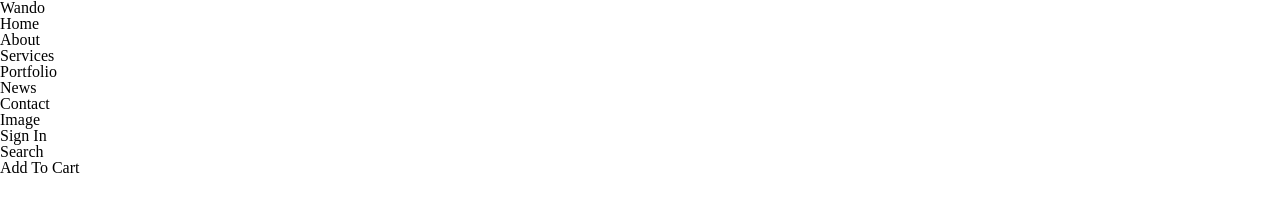
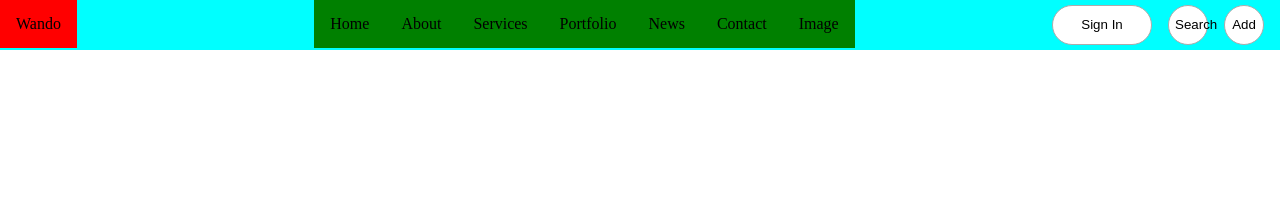
Before and after one commit to shrestharosy/flexbox, a website: page index.html in a window 1280 px wide. Drawn offline with Linux system fonts and the light colour scheme.

Commit message:
[CHORE] : Add styles for button components

```diff
--- /dev/null
+++ b/assets/sass/components/_button.scss
@@ -0,0 +1,14 @@
+.button {
+  background-color: $white;
+  border: 1px solid $gray;
+  &--rectangular {
+    width: 100px;
+    height:40px;
+    border-radius: 20px;
+  }
+
+  &--round {
+    width: 40px;
+    border-radius: 25px;
+  }
+}
--- /dev/null
+++ b/assets/sass/components/_index.scss
@@ -0,0 +1 @@
+@import "./button.scss"
--- /dev/null
+++ b/assets/sass/layouts/_index.scss
@@ -0,0 +1 @@
+@import './navbar.scss'
--- /dev/null
+++ b/assets/sass/layouts/_navbar.scss
@@ -0,0 +1,28 @@
+.navbar {
+  background-color: aqua;
+  height: 50px;
+  display: flex;
+  justify-content: space-between;
+  align-items: baseline;
+  &__menus {
+    display: flex;
+    flex-direction: row;
+    li {
+      background: green;
+      padding: 16px;
+    }
+  }
+  &__options {
+    display: flex;
+    flex-direction: row;
+    button {
+      margin-right: 16px;
+    }
+  }
+}
+
+.logo {
+  background: red;
+  margin-right: 40px;
+  padding: 16px;
+}
--- a/assets/sass/style.scss
+++ b/assets/sass/style.scss
@@ -1,5 +1,9 @@
 @import "reset/reset.scss";
+@import "variables/index.scss";
+@import "components/index.scss";
 @import "base/base.scss";
+@import "layouts/index.scss";
+
 
 // body {
 //   div {
--- /dev/null
+++ b/assets/sass/variables/_colors.scss
@@ -0,0 +1,2 @@
+$gray : rgb(172, 171, 171);
+$white : #ffffff;
--- /dev/null
+++ b/assets/sass/variables/_index.scss
@@ -0,0 +1 @@
+@import "./colors.scss";
--- a/gulpfile.js
+++ b/gulpfile.js
@@ -10,7 +10,7 @@ var paths = {
     src: "assets/sass/*.scss",
     dest: "dest"
   },
-  watchedFiles: ["assets/sass/*.scss", "assets/sass/**/*.scss"]
+  watchedFiles: ["assets/sass/*.scss", "assets/sass/**/*.scss", "index.html"]
 };
 
 function style() {
--- a/index.html
+++ b/index.html
@@ -9,9 +9,9 @@
     <link rel="stylesheet" href="dest/style.css" />
   </head>
   <body>
-    <nav>
-      <ul>
-        <li>Wando</li>
+    <nav class="navbar">
+      <div class="logo">Wando</div>
+      <ul class="navbar__menus">
         <li>Home</li>
         <li>About</li>
         <li>Services</li>
@@ -19,10 +19,18 @@
         <li>News</li>
         <li>Contact</li>
         <li>Image</li>
-        <li>Sign In</li>
-        <li>Search</li>
-        <li>Add To Cart</li>
       </ul>
+      <div class="navbar__options">
+        <button class="button button--rectangular button--sign-in">
+          Sign In
+        </button>
+        <button class="button button--round">
+          Search
+        </button>
+        <button class="button button--round">
+          Add
+        </button>
+      </div>
     </nav>
   </body>
 </html>
```
Also changed, not shown: dest/style.css.
